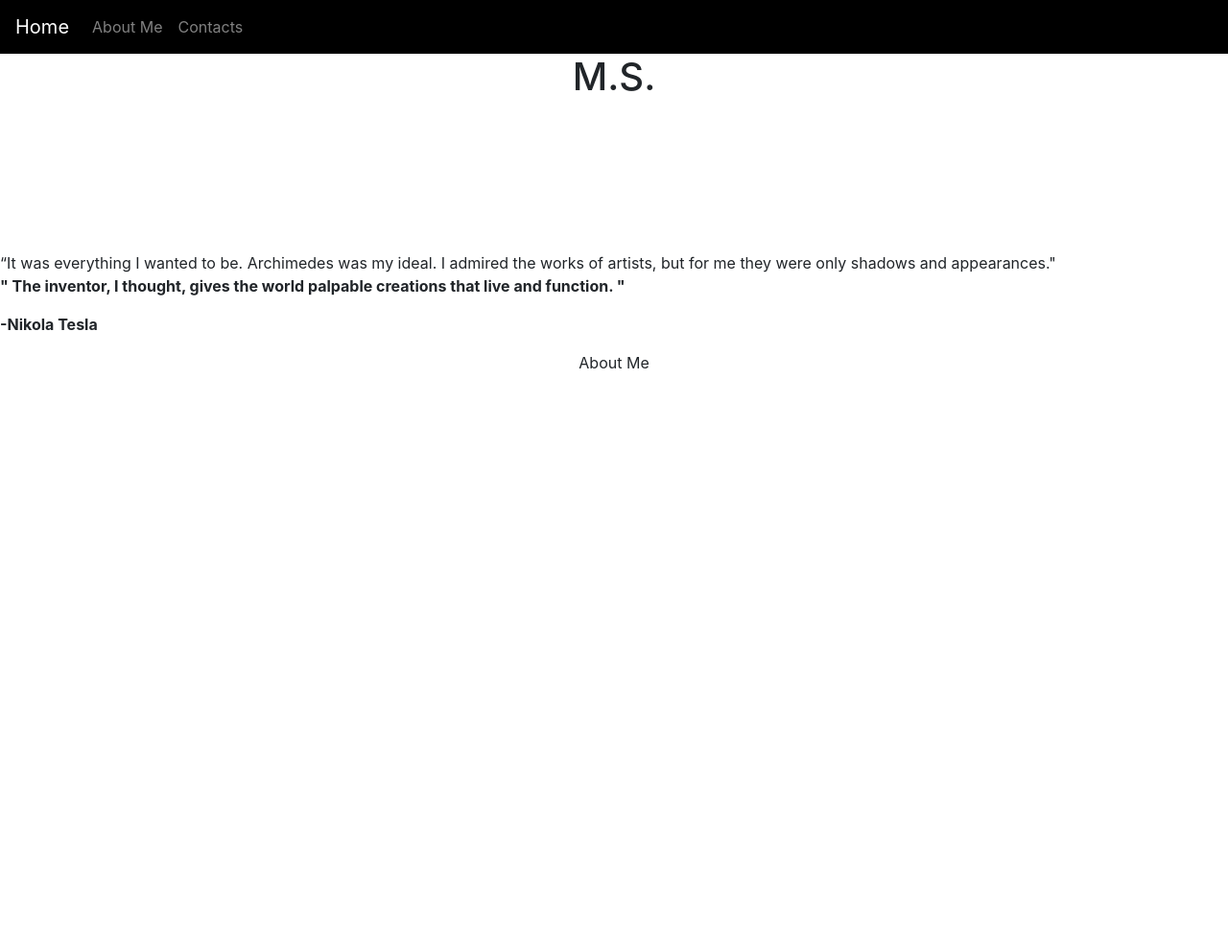
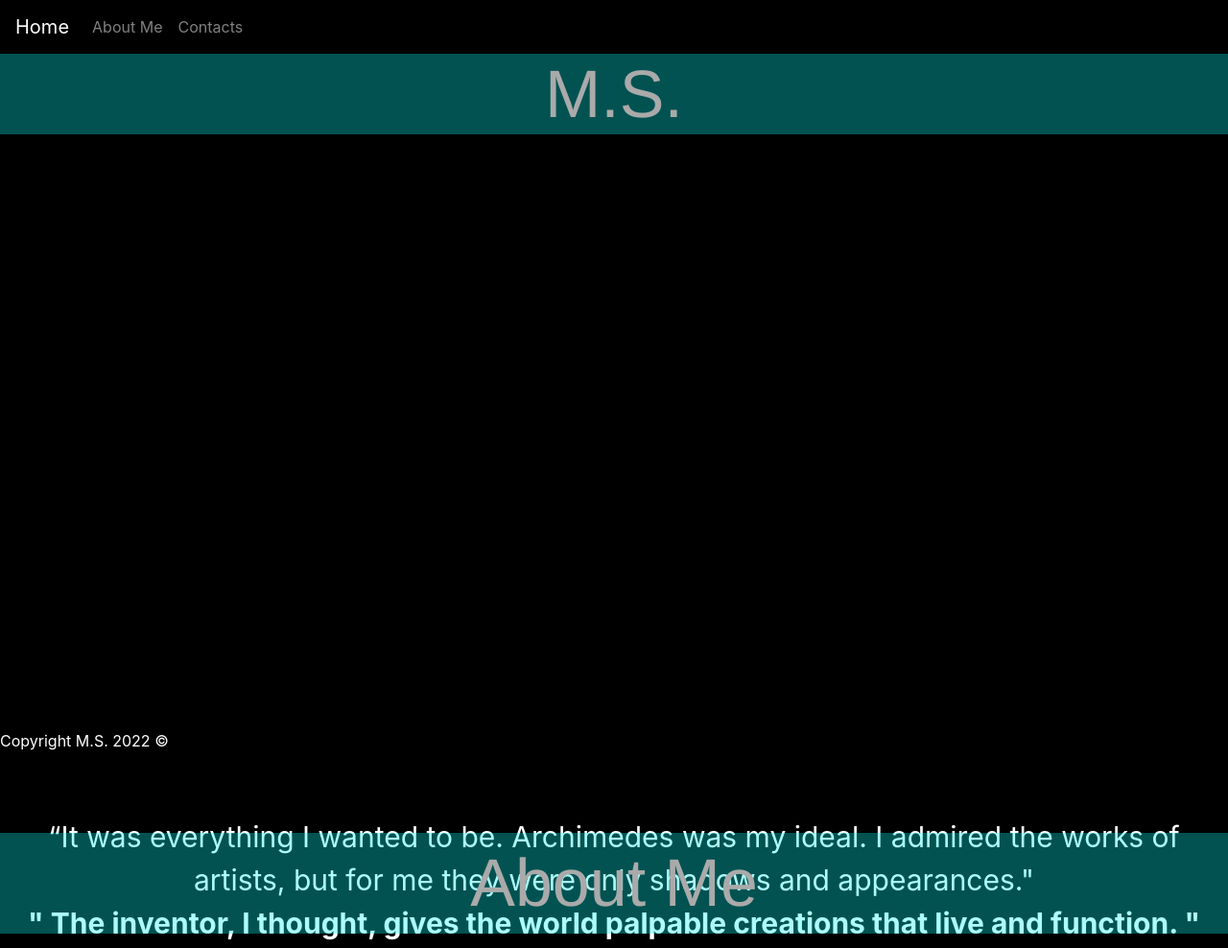
Before and after one commit to mukhwinder-s/mukhwinder-s.github.io, a plain HTML site: page index.html in a window 1280 px wide. Shown: the top 988 px of the page at 96% size. Before the commit the page ends 800 px from the top, so only its background shows below. Drawn offline with nearby package versions, Linux system fonts and the light colour scheme.

Commit message:
Update index.html

```diff
--- a/index.html
+++ b/index.html
@@ -4,7 +4,7 @@
     <link rel="stylesheet" href="https://cdn.jsdelivr.net/npm/bootstrap@4.6.1/dist/css/bootstrap.min.css" integrity="sha384-zCbKRCUGaJDkqS1kPbPd7TveP5iyJE0EjAuZQTgFLD2ylzuqKfdKlfG/eSrtxUkn" crossorigin="anonymous">
     <meta name="viewport" content="width=device-width, initial-scale=1, shrink-to-fit=no">
     <title >M.S.</title>
-    <link rel="stylesheet" href="css\Style.css">
+    <link rel="stylesheet" href="Style.css">
 </head>
 <body >
     <nav data-spy="scroll" class="navbar navbar-collapse navbar-expand-lg  navbar navbar-dark " style="background-color: black;">
@@ -95,7 +95,7 @@
         </span>
     </span>
 </span>
-<script src="./js/JSQuery_Script.js"></script>
-<script src="./js/Script.js"></script>
+<script src="JSQuery_Script.js"></script>
+<script src="Script.js"></script>
 </footer>
 </html>
```
